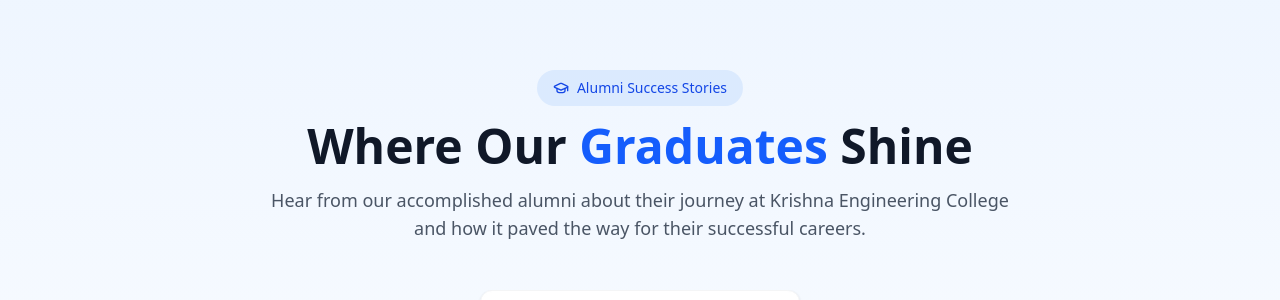
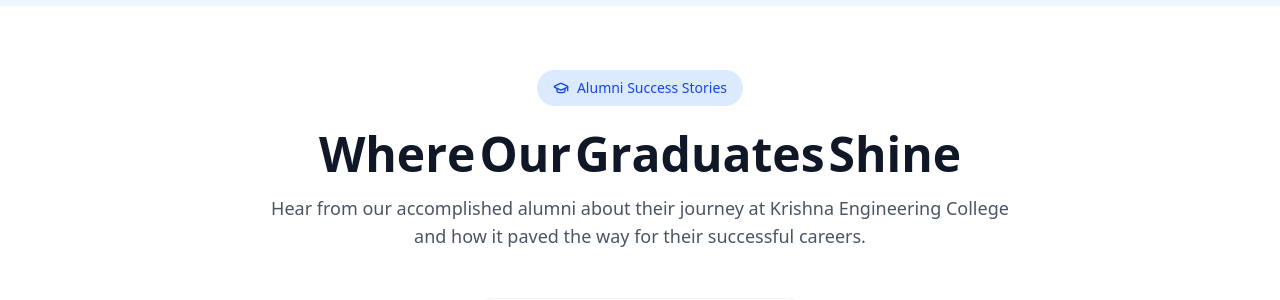
Before and after one commit to Shiv0717/college, a React (Vite) app: page / in a window 1280 px wide. Shown: the part 4223-4523 px from the top of the page. Built offline with nearby package versions, Linux system fonts and the light colour scheme.

Commit message:
Update project files

```diff
--- a/src/components/PlacementPartners.jsx
+++ b/src/components/PlacementPartners.jsx
@@ -54,11 +54,12 @@
   const partners = [
     {
       id: 1,
-      name: "TCS",
-      industry: "IT Services & Consulting",
+      name: "Tech Mahindra",
+      industry: "IT & Telecom",
       location: "India",
-      logo: "https://brandeps.com/logo-download/T/TATA-Consultancy-Services-logo-01.png",
+      logo: "https://1000logos.net/wp-content/uploads/2021/05/Tech-Mahindra-logo.png",
     },
+
     {
       id: 2,
       name: "Infosys",
--- a/src/components/alumni.jsx
+++ b/src/components/alumni.jsx
@@ -1,22 +1,79 @@
-import React from "react";
+import React, { useEffect, useRef } from "react";
 import { Swiper, SwiperSlide } from "swiper/react";
 import { EffectCoverflow, Autoplay, Pagination } from "swiper/modules";
-import { motion } from "framer-motion";
-import { GraduationCap, Star } from "lucide-react";
-import {
-  Linkedin,
-  Quote,
-  ChevronLeft,
-  ChevronRight,
-  Briefcase,
-  MapPin,
-} from "lucide-react";
+import { motion, useAnimation, useInView } from "framer-motion";
+import { GraduationCap, Star, Quote, Briefcase, MapPin } from "lucide-react";
 // Swiper styles
 import "swiper/css";
 import "swiper/css/effect-coverflow";
 import "swiper/css/pagination";
 
-// ✅ Framer Motion Variants
+// StaggeredFade component for letter-by-letter or block animation
+const StaggeredFade = ({ text, className = "", split = true }) => {
+  const ref = useRef(null);
+  const controls = useAnimation();
+  const isInView = useInView(ref, { once: true });
+
+  useEffect(() => {
+    if (isInView) controls.start("visible");
+  }, [controls, isInView]);
+
+  const container = split
+    ? {
+        hidden: { opacity: 0 },
+        visible: {
+          opacity: 1,
+          transition: { staggerChildren: 0.05 },
+        },
+      }
+    : {
+        hidden: { opacity: 0, y: 10 },
+        visible: { opacity: 1, y: 0, transition: { duration: 0.6 } },
+      };
+
+  const child = split
+    ? { hidden: { opacity: 0, y: 10 }, visible: { opacity: 1, y: 0 } }
+    : {};
+
+  if (split) {
+    const letters = text.split("");
+    return (
+      <motion.div
+        ref={ref}
+        variants={container}
+        initial="hidden"
+        animate={controls}
+        className={className}
+        aria-label={text}
+      >
+        {letters.map((letter, index) => (
+          <motion.span
+            key={index}
+            variants={child}
+            aria-hidden="true"
+            className={letter === " " ? "mr-1 inline-block" : "inline-block"}
+          >
+            {letter}
+          </motion.span>
+        ))}
+      </motion.div>
+    );
+  }
+
+  return (
+    <motion.p
+      ref={ref}
+      variants={container}
+      initial="hidden"
+      animate={controls}
+      className={className}
+    >
+      {text}
+    </motion.p>
+  );
+};
+
+// Variants for alumni cards animation
 const containerVariant = {
   hidden: {},
   show: {
@@ -121,28 +178,39 @@
   };
 
   return (
-    <section className="py-16 px-4 bg-gradient-to-b from-blue-50 to-white">
+    <section className="py-16 px-4 bg-white">
       {/* Header Animation */}
-      <motion.div
-        initial={{ opacity: 0, y: 30 }}
-        whileInView={{ opacity: 1, y: 0 }}
-        transition={{ duration: 0.6 }}
-        viewport={{ once: true }}
-        className="text-center mb-12"
-      >
-        <div className="inline-flex items-center rounded-full bg-blue-100 px-4 py-2 text-sm font-medium text-blue-700 mb-4">
+      <div className="text-center mb-12">
+        {/* Animate Badge Separately */}
+        <motion.div
+          initial={{ opacity: 0, y: 20 }}
+          whileInView={{ opacity: 1, y: 0 }}
+          transition={{ duration: 0.5 }}
+          viewport={{ once: true }}
+          className="inline-flex items-center rounded-full bg-blue-100 px-4 py-2 text-sm font-medium text-blue-700 mb-6"
+        >
           <GraduationCap className="h-4 w-4 mr-2" />
           Alumni Success Stories
+        </motion.div>
+
+        {/* Animate Heading */}
+        <div className="overflow-hidden">
+          <StaggeredFade
+            text="Where Our Graduates Shine"
+            className="text-4xl md:text-5xl font-bold text-gray-900 mb-4"
+            split={true}
+          />
         </div>
-        <h2 className="text-4xl md:text-5xl font-bold text-gray-900 mb-4">
-          Where Our <span className="text-blue-600">Graduates</span> Shine
-        </h2>
-        <p className="text-lg text-gray-600 max-w-3xl mx-auto">
-          Hear from our accomplished alumni about their journey at Krishna
-          Engineering College and how it paved the way for their successful
-          careers.
-        </p>
-      </motion.div>
+
+        {/* Animate Paragraph */}
+        <div className="overflow-hidden">
+          <StaggeredFade
+            text="Hear from our accomplished alumni about their journey at Krishna Engineering College and how it paved the way for their successful careers."
+            className="text-lg text-gray-600 max-w-3xl mx-auto"
+            split={false}
+          />
+        </div>
+      </div>
 
       {/* Swiper with motion container */}
       <div className="max-w-6xl mx-auto px-4">
```
